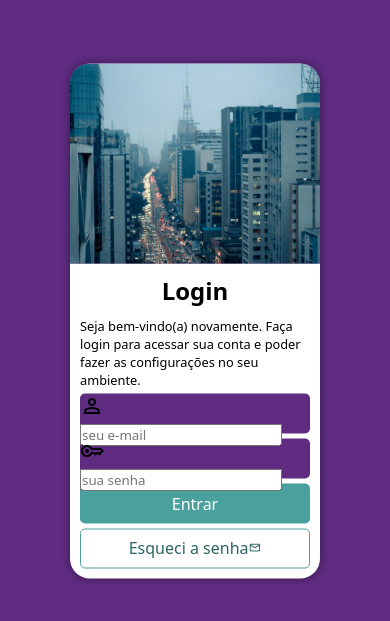
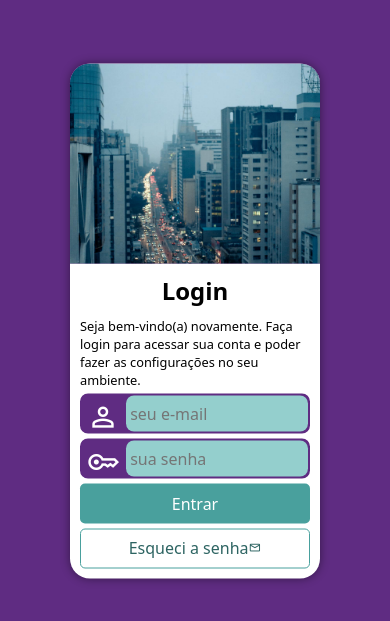
Before and after one commit to Jwellmoura/projeto-login, a plain HTML site: page index.html in a window 390 px wide. Shown: the part 101-722 px from the top of the page. Drawn offline with nearby package versions, Linux system fonts and the light colour scheme.

Commit message:
atualizei os media queries e alguns estilos

```diff
--- a/estilos/media-query.css
+++ b/estilos/media-query.css
@@ -7,6 +7,7 @@
 
     section#login {
         width: 80vw;
+        height: 300px;
     }
 
     section#login > div#imagem {
@@ -28,6 +29,7 @@
 
     section#login {
         width: 950px;
+        height: 370px;
     }
 
     section#login > div#imagem {
@@ -46,6 +48,7 @@
     }
 
     div#form > p {
-        font-size: 1.2em;
+        font-size: 1em;
+        margin: 20px 0px;
     }
 }
--- a/estilos/style.css
+++ b/estilos/style.css
@@ -68,15 +68,39 @@ div#form > p {
 
 form > div.campo {
     background-color: #5f2c82;
+    border: 2px solid #5f2c82;
     display: block;
     width: 100%;
     height: 40px;
-    border-radius: 5px;
+    border-radius: 8px;
     margin: 5px 0px;
 }
 
 div.campo > label {
     display: none;
+}
+
+div.campo > span {
+    color: white;
+    font-size: 2em;
+    width: 40px;
+    padding: 5px;
+}
+
+div.campo > input {
+    background-color: #94cfcd;
+    font-size: 1em;
+    width: calc(100% - 44.5px);
+    height: 100%;
+    transform: translateY(-13px);
+    border: 0px;
+    border-radius: 8px;
+    padding: 4px;
+}
+
+div.campo >input:focus-within {
+    background-color: white;
+    border: none;
 }
 
 form > input[type=submit] {
```
